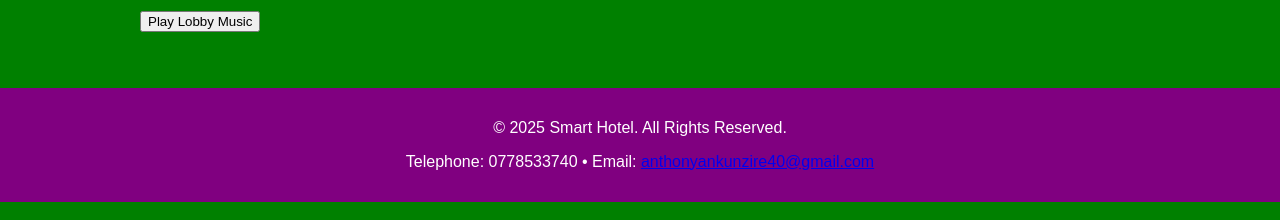
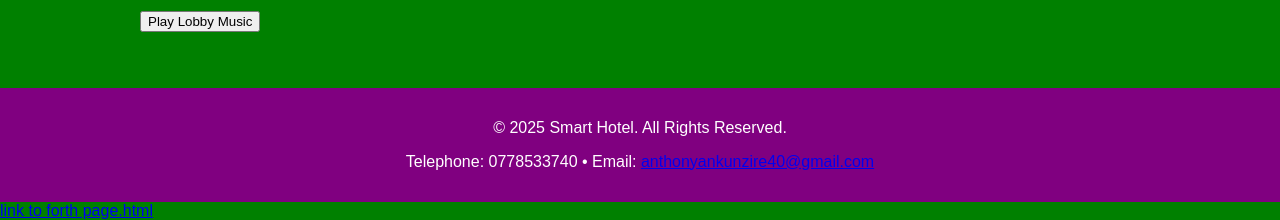
Before and after one commit to ankunzire/SMARTHOTEL, a plain HTML site: page third page.html in a window 1280 px wide. Shown: the part 1882-2102 px from the top of the page. Drawn offline with Linux system fonts and the light colour scheme.

Commit message:
Update third page.html

```diff
--- a/third page.html
+++ b/third page.html
@@ -1,4 +1,3 @@
-
 
 <!doctype html>
 <html lang="en">
@@ -59,3 +58,4 @@
 </footer>
 </body>
 </html>
+<a href="forth page.html">link to forth page.html</a>
```
